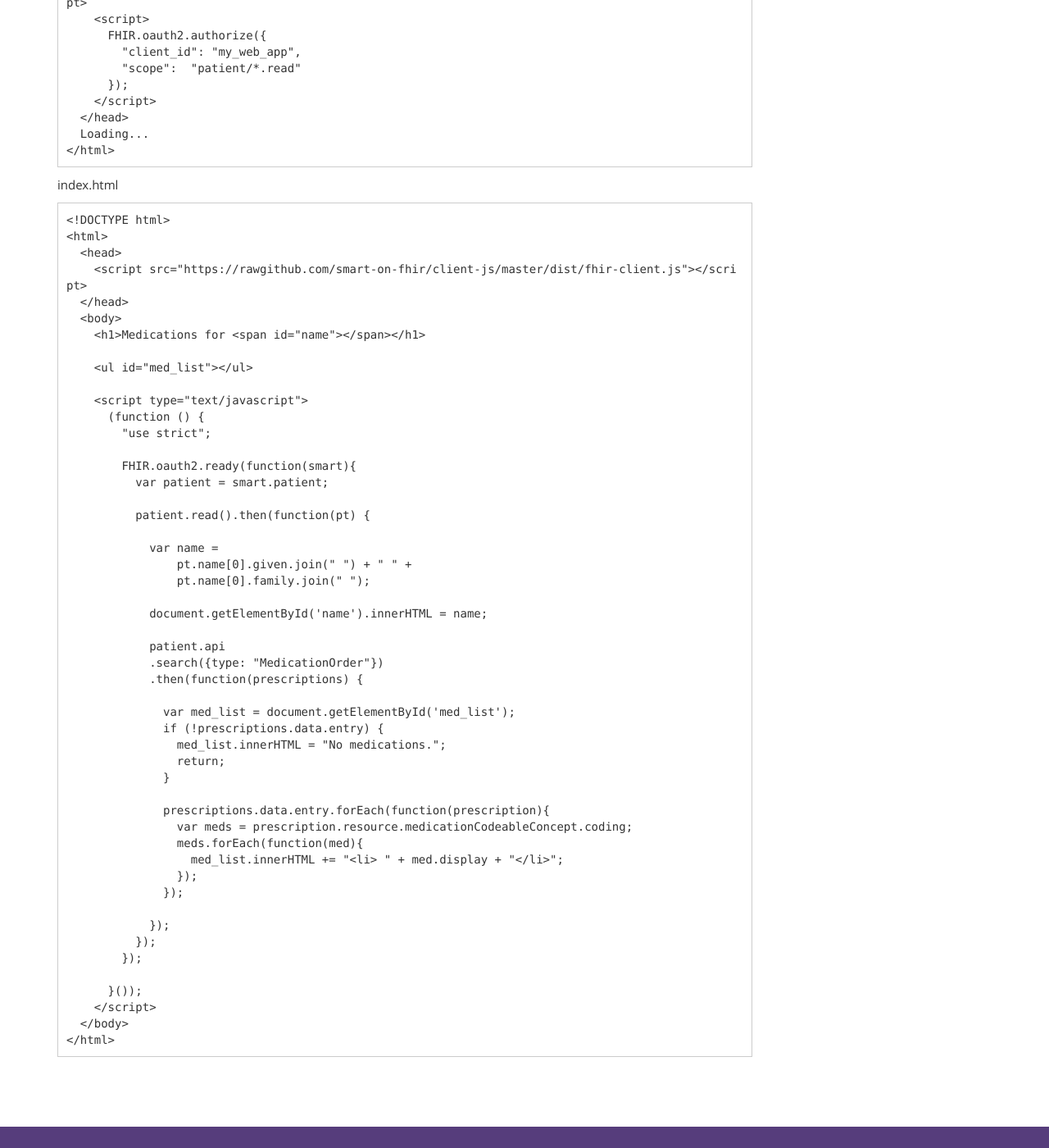
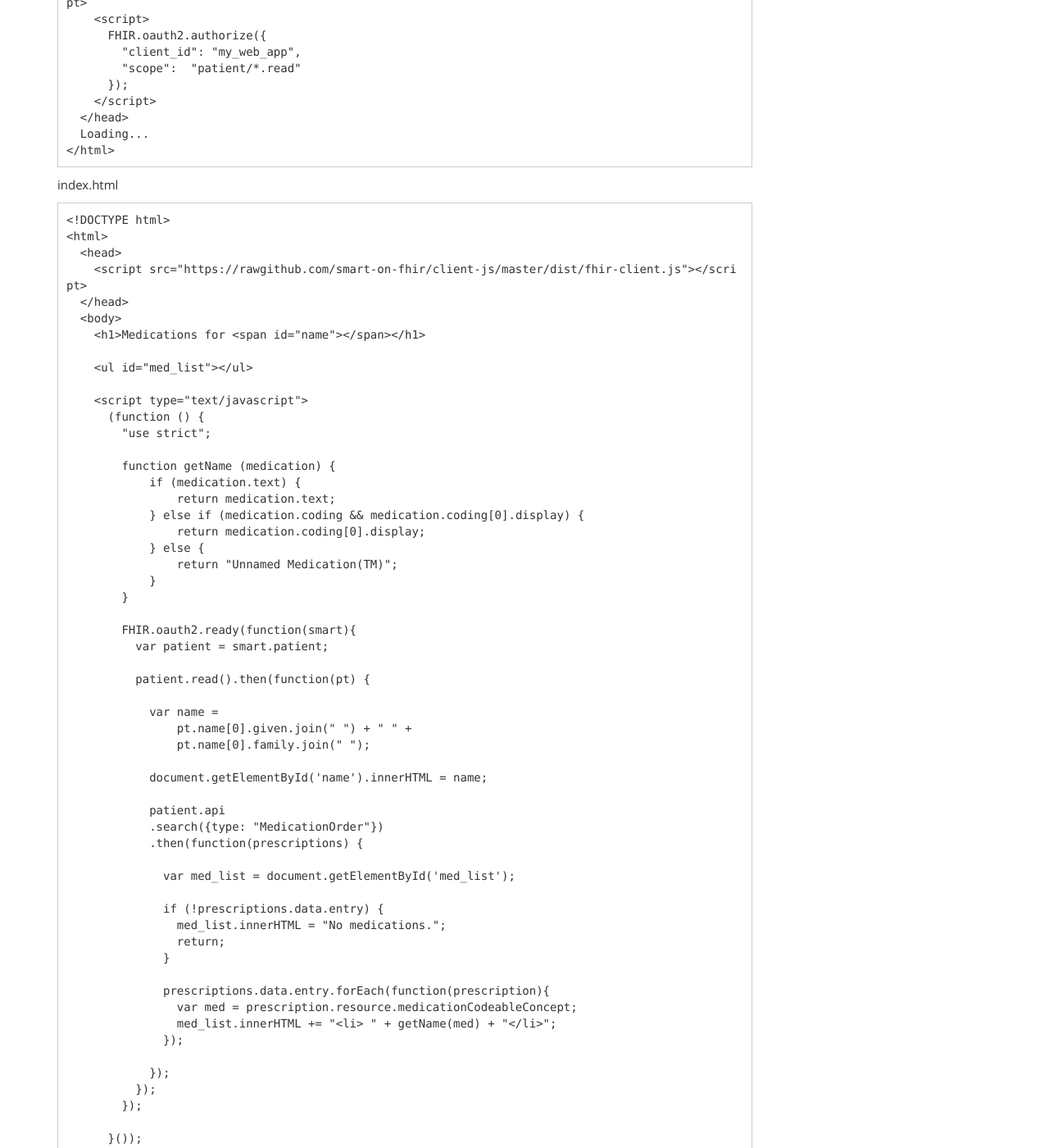
Before and after one commit to smart-on-fhir/smart-on-fhir.github.io, a Jekyll site: the page built from tutorials/testing/index.md, in a window 1280 px wide and 1400 px high, scrolled down 822 px. Shown: the whole window at 82% size. Built offline with Jekyll 4.4.1, drawn with Linux system fonts in a browser that asks for light colours; Markdown is read by kramdown in place of the engine named in the settings; some of the changed text lies outside the part shown.

Commit message:
Fix tutorial examples to generate medications list the "proper" way

```diff
--- a/tutorials/testing/index.md
+++ b/tutorials/testing/index.md
@@ -66,6 +66,16 @@ index.html
       (function () {
         "use strict";
 
+        function getName (medication) {
+            if (medication.text) {
+                return medication.text;
+            } else if (medication.coding && medication.coding[0].display) {
+                return medication.coding[0].display;
+            } else {
+                return "Unnamed Medication(TM)";
+            }
+        }
+
         FHIR.oauth2.ready(function(smart){
           var patient = smart.patient;
 
@@ -82,16 +92,15 @@ index.html
             .then(function(prescriptions) {
 
               var med_list = document.getElementById('med_list');
+
               if (!prescriptions.data.entry) {
                 med_list.innerHTML = "No medications.";
                 return;
               }
 
               prescriptions.data.entry.forEach(function(prescription){
-                var meds = prescription.resource.medicationCodeableConcept.coding;
-                meds.forEach(function(med){
-                  med_list.innerHTML += "<li> " + med.display + "</li>";
-                });
+                var med = prescription.resource.medicationCodeableConcept;
+                med_list.innerHTML += "<li> " + getName(med) + "</li>";
               });
 
             });
```
Also changed, not shown: tutorials/javascript/index.md (+2 -2 lines).
